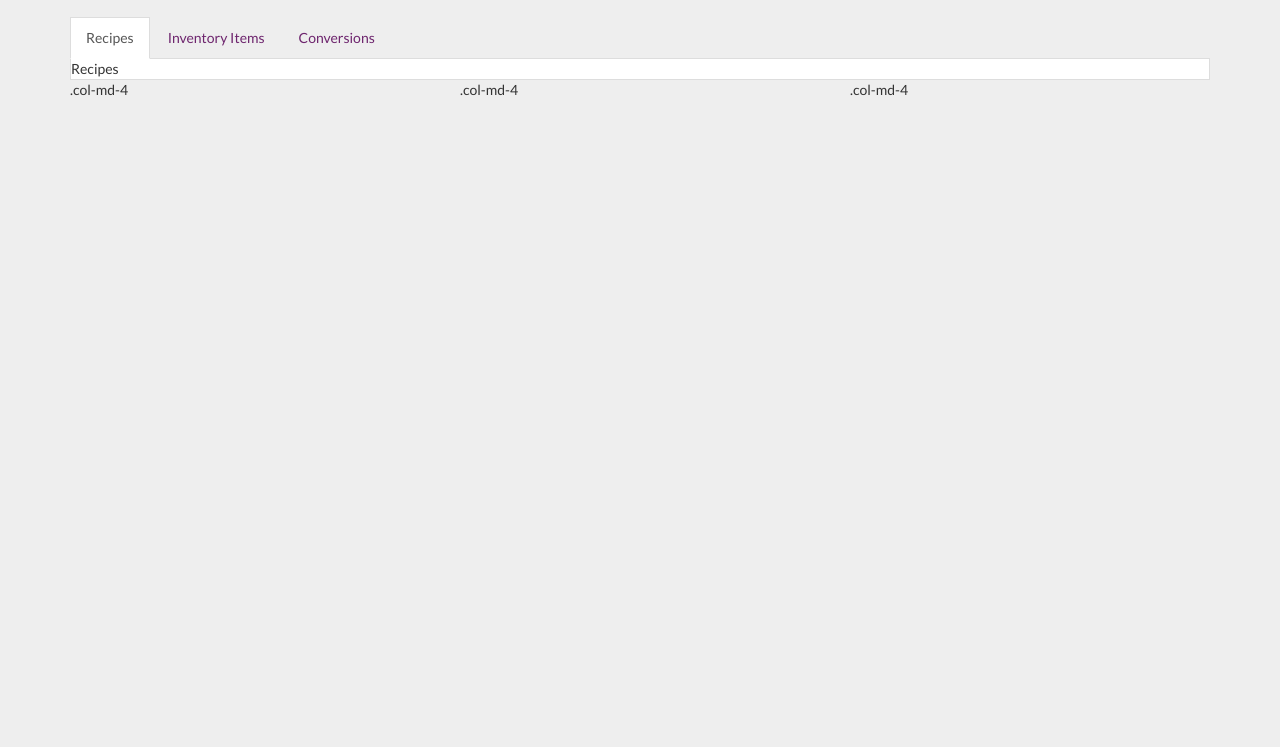
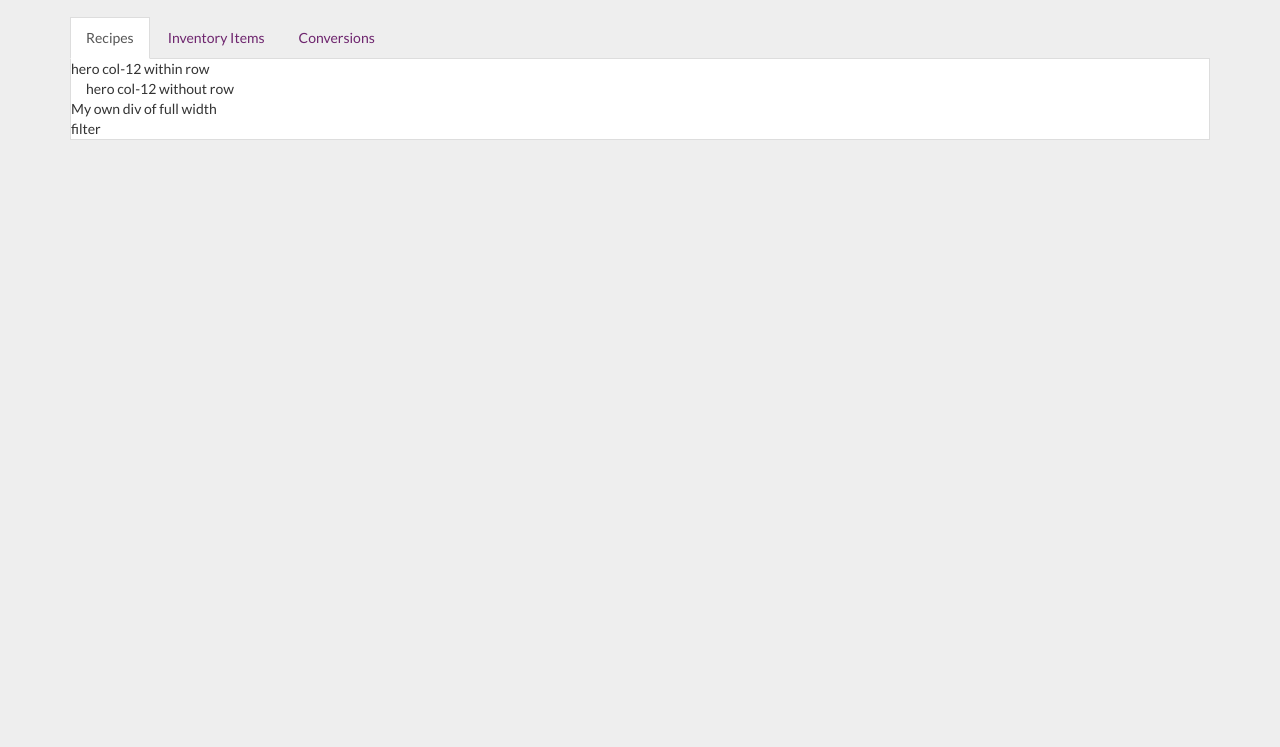
Before and after one commit to karuto/metrics, a plain HTML site: page recipes.html in a window 1280 px wide. Shown: the part 53-800 px from the top of the page. Drawn offline with Linux system fonts and the light colour scheme.

Commit message:
Added sample usage of rows and cols

```diff
--- a/recipes.html
+++ b/recipes.html
@@ -32,6 +32,7 @@
     <!--[if lt IE 9]>
         <script src="https://oss.maxcdn.com/libs/html5shiv/3.7.0/html5shiv.js"></script>
         <script src="https://oss.maxcdn.com/libs/respond.js/1.4.2/respond.min.js"></script>
+    <![endif]-->
 
 
 
@@ -82,35 +83,37 @@
 
     <!-- Page Content -->
     <div class="container">
-		<div class="row">
-  		  <div class="col-md-12">
-		  <ul class="nav nav-tabs" role="tablist" id="myTab">
+		<div class="nav-wrapper">
+		 <ul class="nav nav-tabs" role="tablist" id="myTab">
 		    <li class="active"><a href="#recipes" role="tab" data-toggle="tab">Recipes</a></li>
 		    <li><a href="#items" role="tab" data-toggle="tab">Inventory Items</a></li>
 		    <li><a href="#conversions" role="tab" data-toggle="tab">Conversions</a></li>
 		  </ul>
-		  </div>
-
-  		  <div class="col-md-12">
-		  <div class="content-wrapper tab-content">
-		    <div class="tab-pane active" id="recipes">Recipes</div>
-		    <div class="tab-pane" id="items">Items</div>
-		    <div class="tab-pane" id="conversions">Conversions</div>
-		  </div>
-		  </div>
-
-
-
-		</div>
-		<div class="row">
-  		  <div class="col-md-4">.col-md-4</div>
-  		  <div class="col-md-4">.col-md-4</div>
-  		  <div class="col-md-4">.col-md-4</div>
 		</div>
 
+		<div class="content-wrapper clearfix tab-content">
+		  <div class="tab-pane active" id="recipes">
+			<div class="row">
+	  		  <div class="col-md-12" id="hero">hero col-12 within row</div>
+		  	</div>
+	  		<div class="col-md-12" id="hero">hero col-12 without row</div>
 
-    </div>
-    <!-- /.container -->
+			<div class="clearfix" style="width: 100%">
+				My own div of full width
+			</div>
+
+			<div class="row">
+	  		  <div class="col-md-12" id="filter">filter</div>
+		  	</div>
+		  </div>
+		  <div class="tab-pane" id="items">
+			  Items
+		  </div>
+		  <div class="tab-pane" id="conversions">
+			  Conversions
+		  </div>
+		</div><!-- .content-wrapper .tab-content -->
+	</div><!-- .container -->
 
     <!-- jQuery Version 1.11.0 -->
     <script src="js/jquery-1.11.0.js"></script>
```
